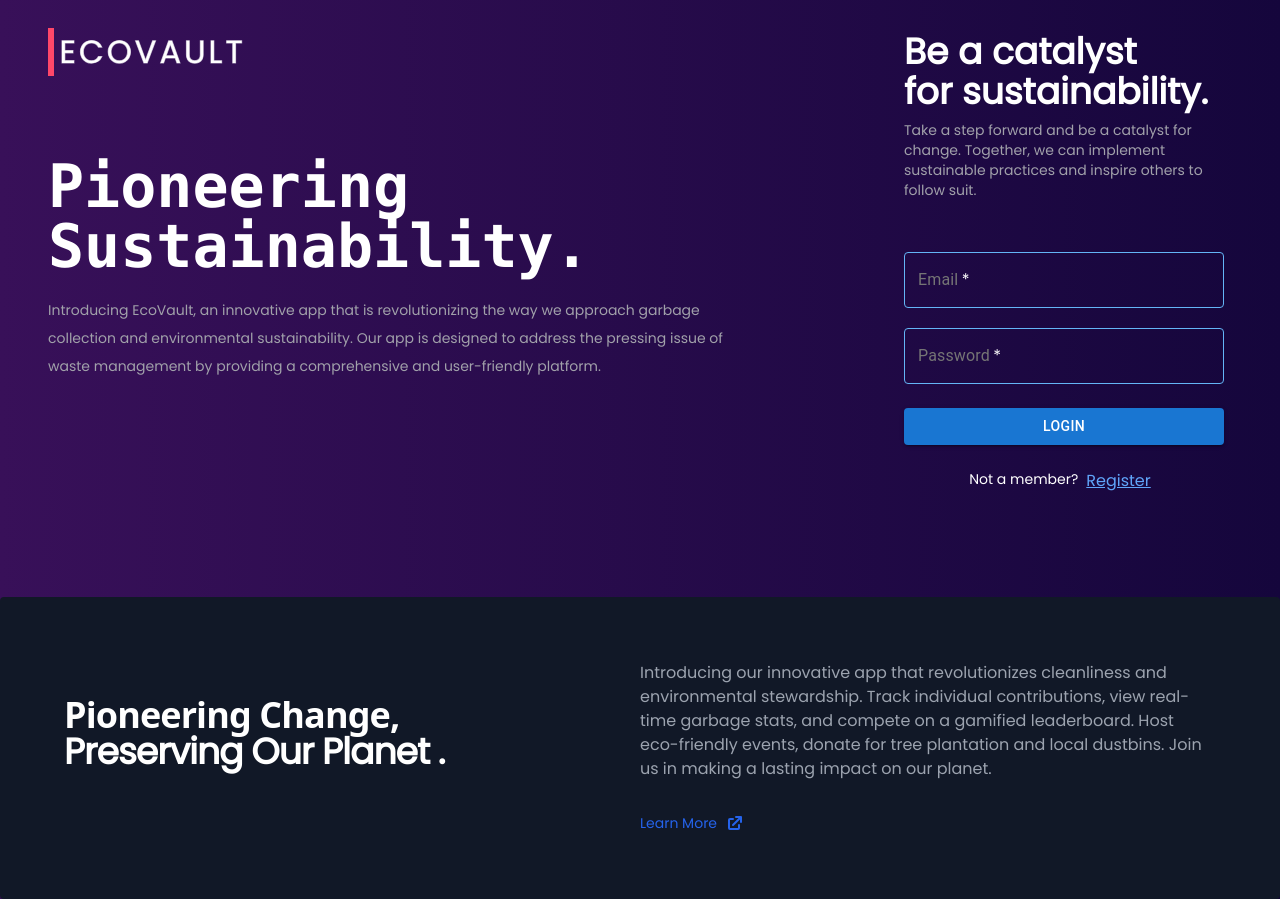
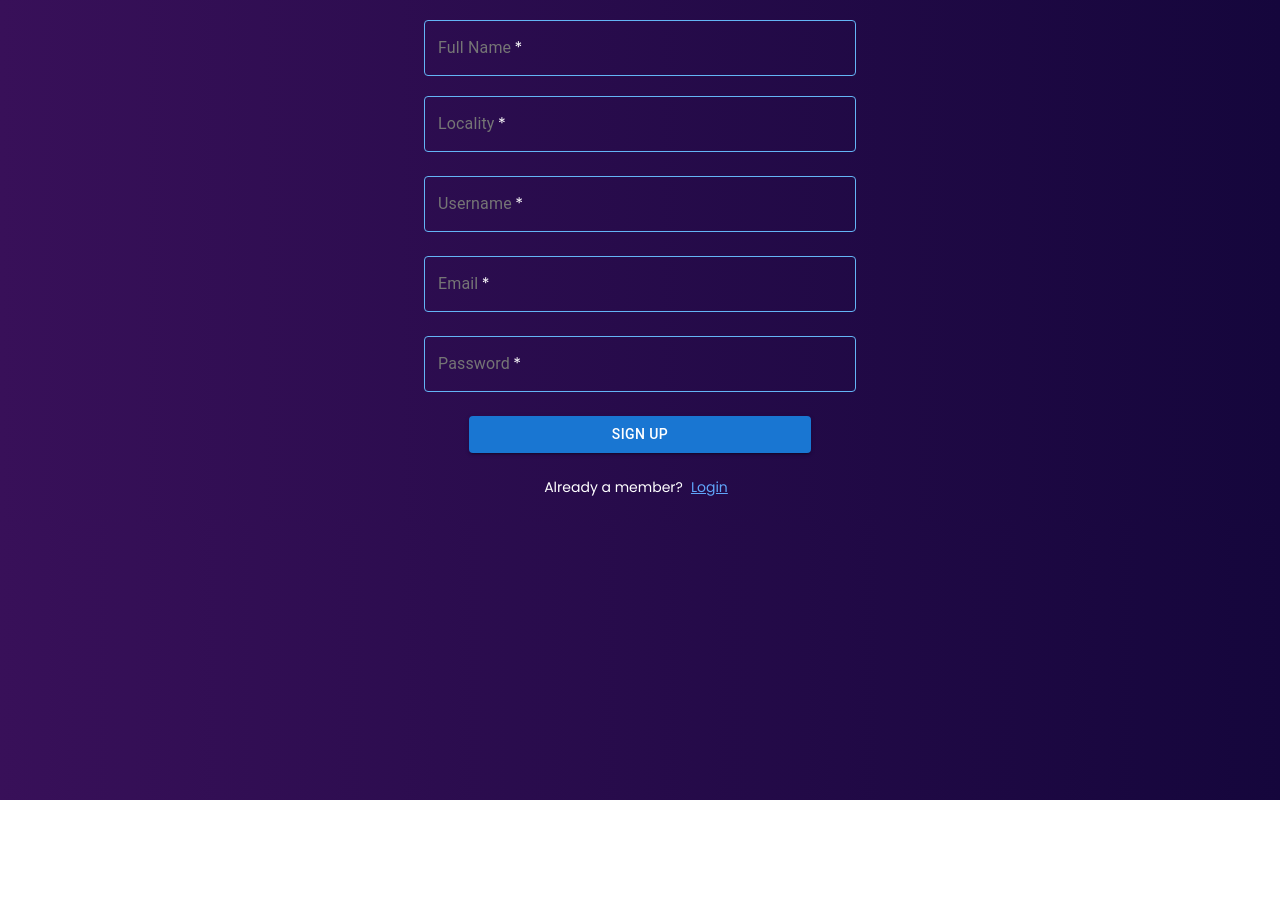
Before and after one commit to Starkz24/estash, a React (Create React App) app in the folder client/: page /register in a window 1280 px wide. Before the commit this address led to /. After the commit the page ends 800 px from the top, so only its background shows below. Built offline with nearby package versions, Linux system fonts and the light colour scheme.

Commit message:
register updated

```diff
--- a/client/src/App.js
+++ b/client/src/App.js
@@ -1,3 +1,39 @@
+// import React,{ useState } from "react";
+// import './index.css';
+// import Display from './Components/Dashboard/Display';
+// import Mainpage from './Components/Mainlanding/Mainpage';
+// import { Route,Routes } from "react-router-dom";
+// import Events from './Components/events/Events'
+// import Leaderboard from "./Components/LeaderBoard/Leaderboard";
+// import Donation from "./Components/Dono Page/Donation";
+
+
+// const App = () => {
+
+//   const [token, setToken] = useState(false);
+
+//   if(!token){
+//     return <Mainpage setToken={setToken}/>
+//   }
+
+
+//   return (
+//     <div>
+//       <Routes>
+//         <Route path="/" element={<Display/>}/>
+//         {/* <Route path="/logout" element={<Logout/>}/> */}
+//         <Route path="/event" element={<Events/>}/>
+//         <Route path="/leaderboard" element={<Leaderboard/>}/>
+//         <Route path="/donate" element={<Donation/>}/>
+//       </Routes>
+//     </div>
+//   );
+// };
+
+// export default App;
+
+
+
 import React, { useState } from "react";
 import './index.css';
 import Display from './Components/Dashboard/Display';
@@ -6,6 +42,7 @@ import { Route, Routes, Navigate } from "react-router-dom";
 import Events from './Components/events/Events';
 import Leaderboard from "./Components/LeaderBoard/Leaderboard";
 import Donation from "./Components/Dono Page/Donation";
+import Signup from "./Components/Mainlanding/Register";
 
 const App = () => {
 
@@ -17,6 +54,7 @@ const App = () => {
     <Routes>
 
       <Route path="/" element={<Mainpage setToken={setToken} />} />
+      <Route path="/register" element={<Signup />}/>
 
       <Route path="/dashboard" element={token ? <Display /> : <Navigate to="/" />} />
 
--- a/client/src/Components/Mainlanding/Mainpage.jsx
+++ b/client/src/Components/Mainlanding/Mainpage.jsx
@@ -1,35 +1,85 @@
-import React from "react";
+// import React from "react";
+// import Title from "./Title";
+// import Register from "./Register";
+// import Login from "./Login";
+// import Landing from "./Landing";
+// import Pioneer from "./Pioneer";
+// import { Routes, Route} from 'react-router-dom';
+// import Footer from "../Dashboard/Footer";
+
+// const Mainpage = ({setToken}) => {
+
+//   return (
+//     <div className="flex flex-col justify-around">
+//       <div class="md:flex md:justify-between">
+//         <div class="hidden md:block">
+//           <Landing />
+//         </div>
+//         <div class="flex flex-col mx-auto w-11/12 md:w-80 md:mr-14">
+//           <div class="hidden md:block">
+//             <Title />
+//           </div>
+//           <div class="md:hidden">
+//             <Pioneer />
+//           </div>
+//           <div>
+//             <Routes>
+//               <Route path="/" element={<Login setToken={setToken} />} />
+//               <Route path="/register" element={<Register/>} />
+//             </Routes>
+//           </div>
+//         </div>
+//       </div>
+//       <Footer />
+//     </div>
+//   );
+// };
+
+// export default Mainpage;
+
+
+import React, { useState } from "react";
 import Title from "./Title";
 import Register from "./Register";
 import Login from "./Login";
 import Landing from "./Landing";
 import Pioneer from "./Pioneer";
-import { Routes, Route} from 'react-router-dom';
 import Footer from "../Dashboard/Footer";
 
-const Mainpage = ({setToken}) => {
+const Mainpage = ({ setToken }) => {
+
+  const [showRegister, setShowRegister] = useState(false);
 
   return (
     <div className="flex flex-col justify-around">
-      <div class="md:flex md:justify-between">
-        <div class="hidden md:block">
+      <div className="md:flex md:justify-between">
+
+        <div className="hidden md:block">
           <Landing />
         </div>
-        <div class="flex flex-col mx-auto w-11/12 md:w-80 md:mr-14">
-          <div class="hidden md:block">
+
+        <div className="flex flex-col mx-auto w-11/12 md:w-80 md:mr-14">
+
+          <div className="hidden md:block">
             <Title />
           </div>
-          <div class="md:hidden">
+
+          <div className="md:hidden">
             <Pioneer />
           </div>
+
+          {/* SWITCH BETWEEN LOGIN & REGISTER */}
           <div>
-            <Routes>
-              <Route path="/" element={<Login setToken={setToken} />} />
-              <Route path="/register" element={<Register/>} />
-            </Routes>
+            {!showRegister ? (
+              <Login setToken={setToken} setShowRegister={setShowRegister} />
+            ) : (
+              <Register setShowRegister={setShowRegister} />
+            )}
           </div>
+
         </div>
       </div>
+
       <Footer />
     </div>
   );
```
